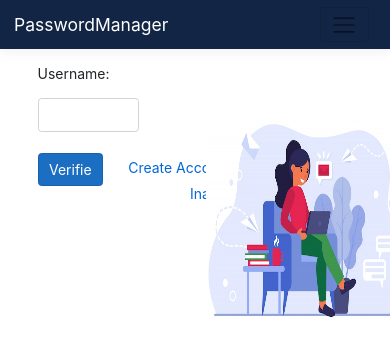
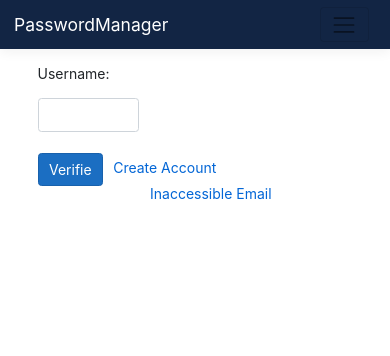
Before and after one commit to CasianovDenis/PasswordManager, a React (Create React App) app in the folder PasswordManager/ClientApp/: page /SignIn in a window 390 px wide. Shown: the top 356 px of the page. Built offline with nearby package versions, Linux system fonts and the light colour scheme.

Commit message:
Made responsive sign in

```diff
--- a/PasswordManager/ClientApp/src/components/SignIn/SignIn.js
+++ b/PasswordManager/ClientApp/src/components/SignIn/SignIn.js
@@ -23,7 +23,7 @@ export default function SignIn() {
 
 
 
-        const Smtp_password=(event)=>  {
+        const verifie_exist_user=(event)=>  {
 
             event.preventDefault();
 
@@ -43,7 +43,7 @@ export default function SignIn() {
 
 
 
-                    fetch('http://localhost:32349/api/smtp', requestOptions)
+                fetch('http://localhost:32349/api/verifie_exist_user_and_account_status', requestOptions)
                         .then(response => response.json())
                         .then((responseData) => {
 
@@ -52,35 +52,20 @@ export default function SignIn() {
                             if (responseData == "time ban")
                                 setMessage("Too much attempts wait to expire time ban");
                             else
-                                if (responseData == "old password" || responseData!="old password")
-                                {
+                                if (responseData != "user not exist") {
 
 
-                                    let element_div = document.getElementById('password_form');
-                                    element_div.style.display = "block";
 
-                                    let element_button = document.getElementById('smtp_button');
-                                    element_button.style.display = "none";
+                                        let element = document.getElementById('password_form');
+                                        element.style.display = "block";
 
-                                let style_image = document.getElementById("signin_image");
-                                style_image.style.top = "-300px";
+                                        element = document.getElementById('hide_elements');
+                                    element.style.display = "none";
 
-                                let link_signup = document.getElementById("link_signup");
-                                link_signup.style.position = "absolute";
-                                link_signup.style.marginTop = "130px";
-                                link_signup.style.marginLeft = "100px";
-
-                                let link_secret = document.getElementById("link_secret");
-                                link_secret.style.position = "absolute";
-                                link_secret.style.marginTop = "130px";
-                                link_secret.style.marginLeft = "220px";
-
-                                    if (responseData == "old password")
-                                        setMessage("Use your old password, which was sended in the email");
+                                    setMessage(responseData);
+                                }
                                     else
-                                        setMessage(responseData);
-
-                                }
+                                    setMessage(responseData);
 
                         });
 
@@ -100,7 +85,7 @@ export default function SignIn() {
         event.preventDefault();
         setMessage("Please wait");
 
-        //create object which get data from input
+
         if (count_wrong_entry < 5) {
             let userdata = {
 
@@ -118,7 +103,7 @@ export default function SignIn() {
 
 
 
-            //call api from backend and send json data,which create before
+
 
             fetch('http://localhost:32349/api/login', requestOptions)
                 .then(response => response.json())
@@ -145,7 +130,7 @@ export default function SignIn() {
 
                         setMessage("Log in successfully");
 
-                        //redirect to page and refresh component
+
                         redirect.go('/Account');
 
 
@@ -166,7 +151,7 @@ export default function SignIn() {
 
 
 
-                            //call api from backend and send json data,which create before
+
 
                             fetch('http://localhost:32349/api/login_wrong', requestOptions)
                                 .then(response => response.json())
@@ -174,23 +159,6 @@ export default function SignIn() {
 
 
                                     setMessage(responseData);
-
-                                    let element_div = document.getElementById('password_form');
-                                    element_div.style.display = "none";
-
-                                    let element_button = document.getElementById('smtp_button');
-                                    element_button.style.display = "block";
-
-                                    let style_image = document.getElementById("signin_image");
-                                    style_image.style.top = "-100px";
-
-                                    let link_signup = document.getElementById("link_signup");
-                                    link_signup.style.position = "relative";
-
-
-                                    let link_secret = document.getElementById("link_secret");
-                                    link_secret.style.position = "relative";
-
 
                                 });
 
@@ -223,12 +191,14 @@ export default function SignIn() {
                     <input type="text" class="form-control" style={{ width: "30%" }} ref={refUsername} />
                     <br />
 
-                <button id="smtp_button" class="btn btn-primary" onClick={Smtp_password}> Verifie </button>
+                <div id="hide_elements">
 
-                <NavLink id="link_signup" tag={Link} to="/SignUp" style={{ margin: "25px" }}>Create Account</NavLink>
+                <button id="verifie_user" class="btn btn-primary" onClick={verifie_exist_user}> Verifie </button>
 
-                <NavLink id="link_secret" tag={Link} to="/Secret" className={style.redirect_secret }>Inaccessible Email</NavLink>
+                <NavLink id="link_to_create_user" tag={Link} to="/SignUp" className={style.redirect_create_user}>Create Account</NavLink>
 
+                <NavLink id="link_to_secret_question" tag={Link} to="/Secret" className={style.redirect_secret }>Inaccessible Email</NavLink>
+                    </div>
                 </form>
 
                 <form id="password_form" className={style.form_position} style={{ display: "none" }}>
@@ -237,15 +207,18 @@ export default function SignIn() {
                     <input type="password" class="form-control" style={{ width: "30%" }} ref={refPassword} />
 
                     <br /><br />
-                <button  class="btn btn-primary" onClick={Login_account}>Log In</button>
+                <button class="btn btn-primary" onClick={Login_account}>Log In</button>
 
+                <NavLink tag={Link} to="/SignUp" className={style.redirect_create_user}>Create Account</NavLink>
+
+                <NavLink tag={Link} to="/Secret" className={style.redirect_secret}>Inaccessible Email</NavLink>
             </form>
 
-                <p>{message} </p>
+            <p style={{ marginTop: "15px", marginLeft:"5px" }}>{message} </p>
 
-                <div className={style.div_image}>
-                    <img id="signin_image" src={home_office} className={style.home_image} />
-                </div>
+
+                    <img  src={home_office} className={style.home_image} />
+
 
             </div>
 
--- a/PasswordManager/ClientApp/src/components/SignIn/SignIn.module.css
+++ b/PasswordManager/ClientApp/src/components/SignIn/SignIn.module.css
@@ -3,17 +3,22 @@
     margin-left:10%;
 }
 .home_image{
-    position:relative;
-    left:60%;
-    top:-100px;
+    position:absolute;
+    left:50%;
+    top:15%;
     width:550px;
     height:350px;
 }
 
 .redirect_secret {
 
-    margin-left: 25px;
+   position:relative;
+   margin-left:15px;
 
+}
+.redirect_create_user{
+    position:relative;
+    margin-left:10px;
 }
 
 @media(max-width:991px) {
@@ -26,9 +31,6 @@
     }
     .home_image {
 
-        left: 55%;
-        top:-80px;
-        width: 200px;
-        height: 200px;
+        display:none;
     }
 }
```
